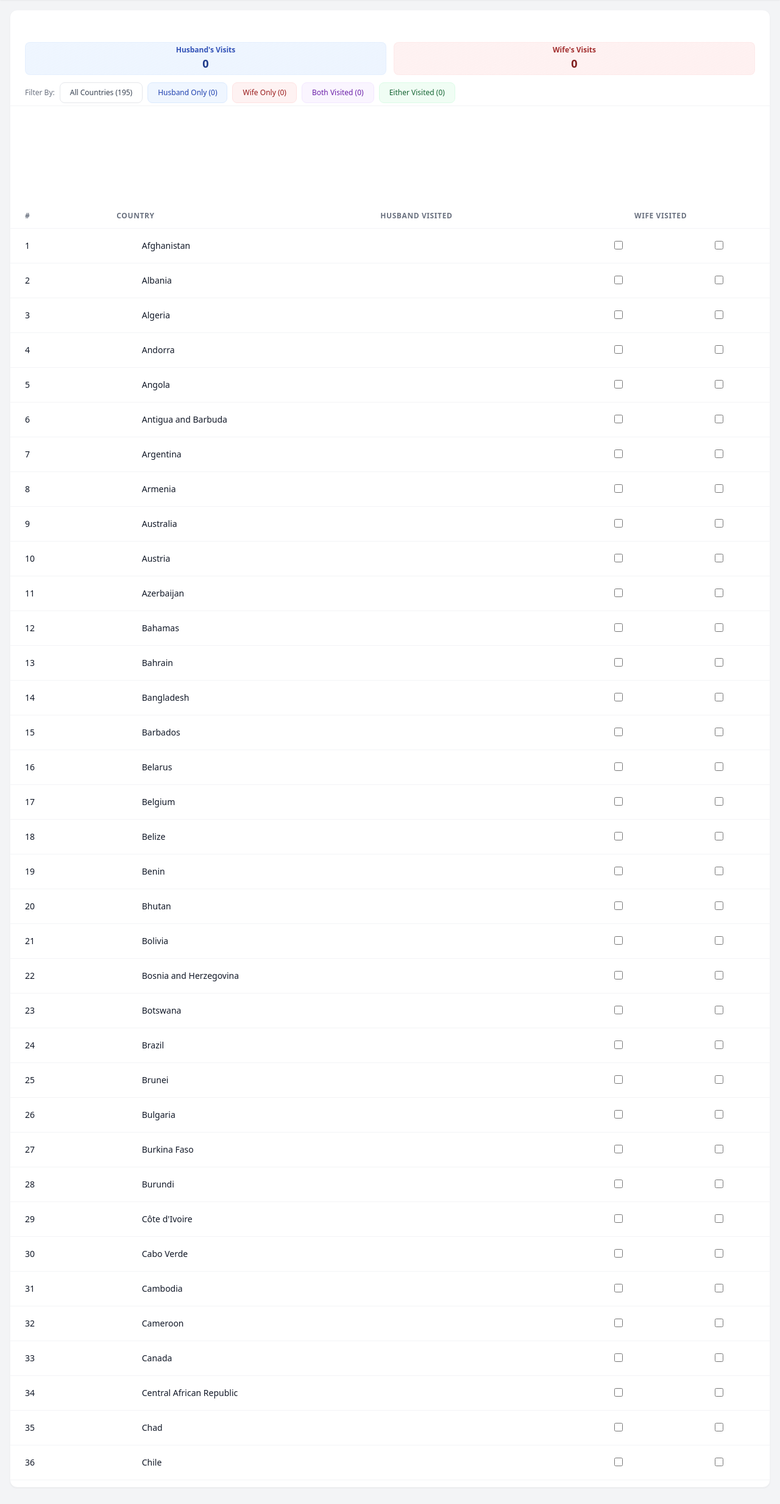
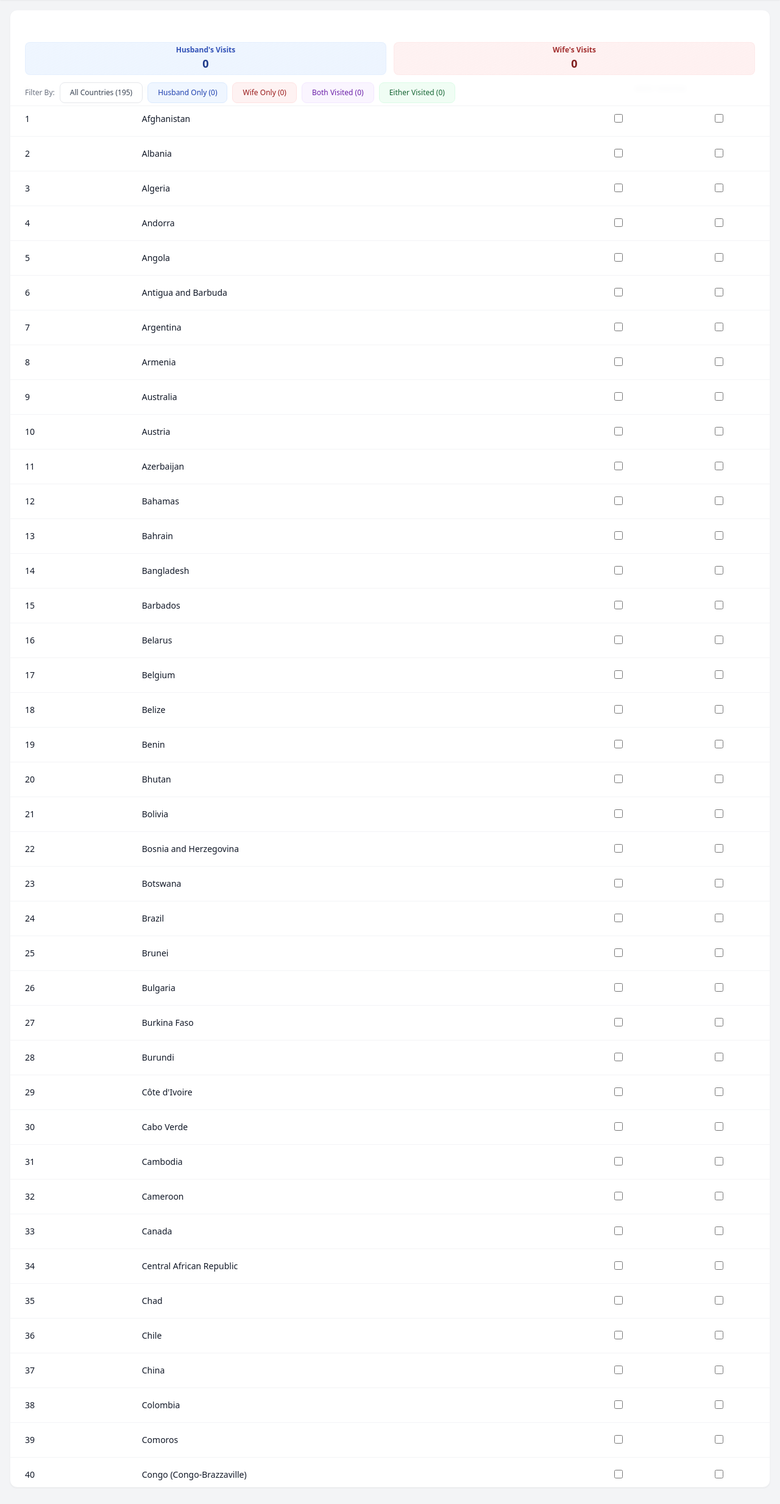
Before and after one commit to pbrao/trip-planner, a Flask app: page /countries in a window 1280 px wide. Shown: the part 72-2538 px from the top of the page at 61% size. Run offline with Flask 3, Linux system fonts and the light colour scheme; data comes from the database, SQL or seed files in the repository; lists and menus that the app fills with data are empty; some libraries are stand-ins or nearby versions.

Commit message:
refactor: Adjust table container position by reducing top offset from 52 to 26

```diff
--- a/app/templates/countries.html
+++ b/app/templates/countries.html
@@ -58,7 +58,7 @@
     </div>
 
     <!-- Table Container -->
-    <div class="relative overflow-y-auto top-52" style="max-height: calc(100vh - 288px);">
+    <div class="relative overflow-y-auto top-26" style="max-height: calc(100vh - 288px);">
         <table class="w-full">
             <thead class="sticky bg-white border-b border-gray-100">
                 <tr>
```
